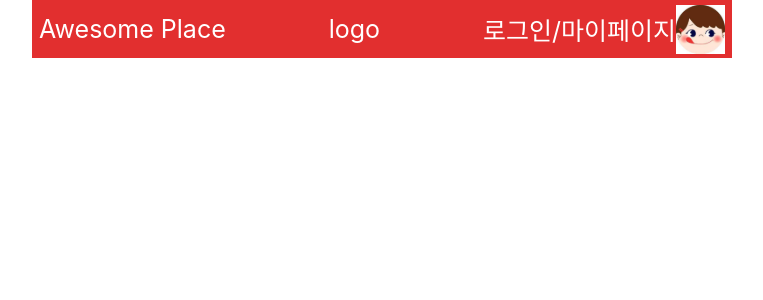
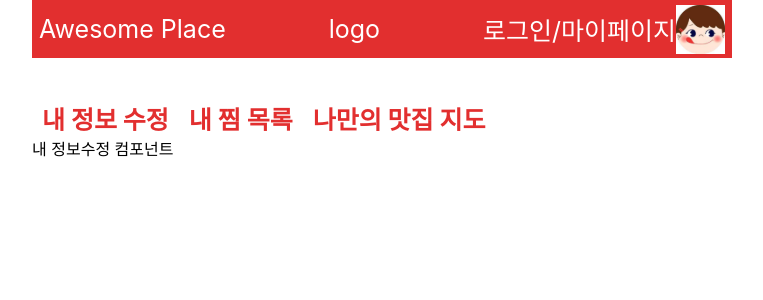
Before and after one commit to Capstone-Awesome-Place-Team/FrontEnd, a React (Create React App) app: page /mypage in a window 1280 px wide. Shown: the top 300 px of the page, without its empty margins (258-1021 px from the left). Built offline with nearby package versions, Linux system fonts and the light colour scheme.

Commit message:
[add] 마이페이지 컴포넌트 분리

```diff
--- /dev/null
+++ b/src/components/mypage/EditProfile.js
@@ -0,0 +1,7 @@
+import React from "react";
+
+const Editprofile = (props) =>{
+    return (<div>내 정보수정 컴포넌트</div>)
+}
+
+export default Editprofile;
--- /dev/null
+++ b/src/components/mypage/FavoriteList.js
@@ -0,0 +1,7 @@
+import React from "react";
+
+const FavoriteList = (props) =>{
+    return (<div>내 찜목록 컴포넌트</div>)
+}
+
+export default FavoriteList;
--- /dev/null
+++ b/src/components/mypage/FavoriteListMap.js
@@ -0,0 +1,7 @@
+import React from "react";
+
+const FavoriteListMap = (props) =>{
+    return (<div>나만의 맛집 지도 컴포넌트</div>)
+}
+
+export default FavoriteListMap;
--- /dev/null
+++ b/src/components/mypage/MypageCategory.js
@@ -0,0 +1,19 @@
+import React from "react";
+import styled from "styled-components";
+
+const MypageCategory = (props) => {
+    const {setCategory} = props;
+  return (
+    <div style={{ display: "flex", color:"#E22F2F", fontSize:"25px", fontWeight:"bold" }}>
+      <Element onClick={()=>setCategory('edit_profile')}>내 정보 수정</Element>
+      <Element onClick={()=>setCategory('favorite_list')}>내 찜 목록</Element>
+      <Element onClick={()=>setCategory('favorite_list_map')}>나만의 맛집 지도</Element>
+    </div>
+  );
+};
+
+const Element = styled.div`
+  margin: 0 10px;
+`;
+
+export default MypageCategory;
--- a/src/pages/Mypage.js
+++ b/src/pages/Mypage.js
@@ -1,9 +1,19 @@
-import React from "react";
+import React, {useState} from "react";
+import Editprofile from "../components/mypage/EditProfile";
+import FavoriteList from "../components/mypage/FavoriteList";
+import FavoriteListMap from "../components/mypage/FavoriteListMap";
+
+import MypageCategory from "../components/mypage/MypageCategory";
 
 
 const Mypage =(props) =>{
-
-    return(<div></div>)
+const [category, setCategory] = useState('edit_profile');
+    return(<div>
+        <MypageCategory setCategory={setCategory}/>
+        {category==='edit_profile'&&<Editprofile />}
+        {category==='favorite_list'&&<FavoriteList />}
+        {category==='favorite_list_map'&&<FavoriteListMap /> }
+    </div>)
 }
 
 export default Mypage;
```
